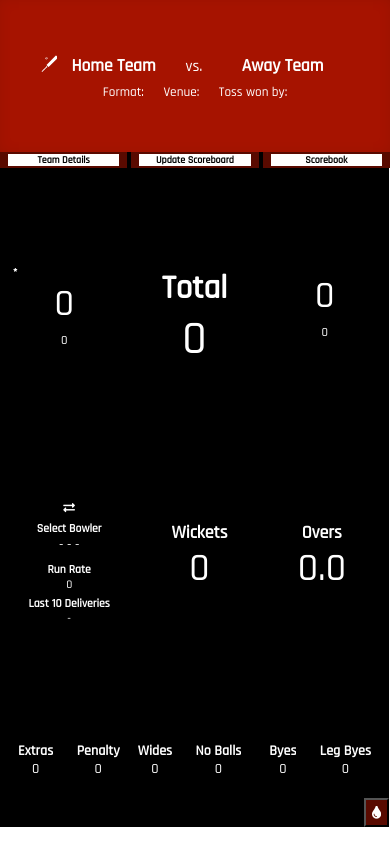
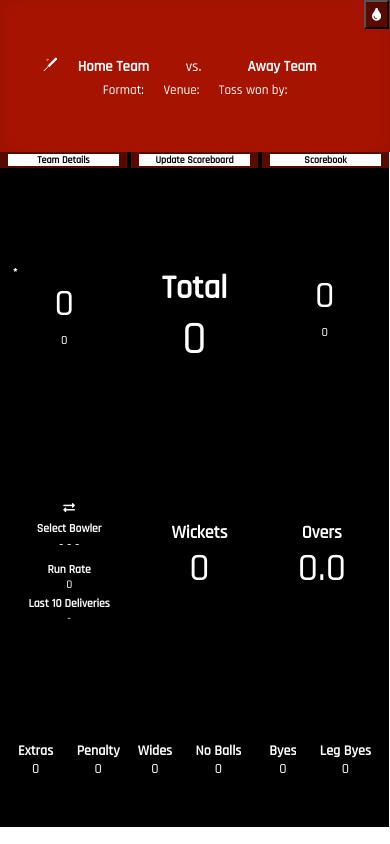
Before and after one commit to davidhill94/Maiden-Scorebook, a React (Create React App) app: page / in a window 390 px wide. Built offline with nearby package versions, Linux system fonts and the light colour scheme.

Commit message:
Fix UI bugs

```diff
--- a/src/components/Header.css
+++ b/src/components/Header.css
@@ -8,12 +8,14 @@
     box-shadow: inset 0px 0px 20px -10px rgba(0,0,0,0.23);
     border-bottom: 2px solid var(--primary);
     color: var(--primary);
+    position: relative;
 }
 
 .logo {
     display: flex;
     flex-direction: column;
     width: 8vw;
+    height: auto;
 }
 
 .theme-mobile {
@@ -42,6 +44,7 @@
     font-size: 2.6vw;
     justify-content: space-around;
     align-items: center;
+    white-space: pre-wrap;
 }
 
 .batting-icon {
@@ -137,6 +140,7 @@
     }
     .logo {
         width: 80px;
+        height: auto;
     }
 }
 
@@ -152,7 +156,7 @@
         display: none;
     }
     .team-info {
-        font-size: 4.5vw;
+        font-size: 3.8vw;
         gap: 2px;
         width: 100%;
     }
@@ -164,6 +168,7 @@
     .versus {
         margin: 0 6px;
         width: 15%;
+        font-size: 3.8vw;
     }
     .batting-icon {
         margin: 0px;
@@ -187,7 +192,7 @@
     .theme-mobile {
         display: block;
         position: absolute;
-        bottom: 2vh;
+        top: 0;
         right: 0.2vw;
     }
     .theme-mobile button {
--- a/src/components/Scoreboard.css
+++ b/src/components/Scoreboard.css
@@ -8,6 +8,7 @@
     display: grid;
     grid-template-columns: 33% 34% 33%;
     grid-template-rows: 45% 55%;
+    position: relative;
 }
 
 /* Handles current batsman details */
@@ -264,9 +265,9 @@
 .mobile-save-button.active {
     display: flex;
     width: 100%;
-    height: 10vh;
+    height: 8vh;
     position: absolute;
-    bottom: 0vh;
+    bottom: 0;
     background-color: var(--button-hover);
     color: var(--button-hover-font);
     justify-content: center;
@@ -478,7 +479,7 @@
     .btns-mobile {
         display: flex;
         position: absolute;
-        top: 18vh;
+        top: 0vh;
         justify-content: center;
         align-items: center;
         text-align: center;
--- a/src/components/Scoreboard.js
+++ b/src/components/Scoreboard.js
@@ -113,6 +113,15 @@ constructor(props){
                 </div>
                 </div>
             </div>
+            {/* Mobile Screen Buttons for updating scoreboard / team page */}
+            <div className="btns-mobile">
+            <button className="scoreboard-btn" onClick={this.props.handleTeamScreen}>Team Details</button>
+            <button className="scoreboard-btn" onClick={this.mobileButtons}>Update Scoreboard</button>
+            <button className="scoreboard-btn" onClick={this.props.changeScreen}>Scorebook</button>
+            </div>
+            <div>
+                <button className="mobile-save-button" onClick={this.mobileButtons}>Save</button>
+            </div>
         </div>
         {/* active menu for selecting current bowler */}
         <div className="bowler-select-container">
@@ -145,17 +154,6 @@ constructor(props){
             </div>
             }
             </div>
-
-            {/* Mobile Screen Buttons for updating scoreboard / team page */}
-            <div className="btns-mobile">
-            <button className="scoreboard-btn" onClick={this.props.handleTeamScreen}>Team Details</button>
-            <button className="scoreboard-btn" onClick={this.mobileButtons}>Update Scoreboard</button>
-            <button className="scoreboard-btn" onClick={this.props.changeScreen}>Scorebook</button>
-            </div>
-            <div>
-                <button className="mobile-save-button" onClick={this.mobileButtons}>Save</button>
-            </div>
-
         </div>
     )}
 
```
